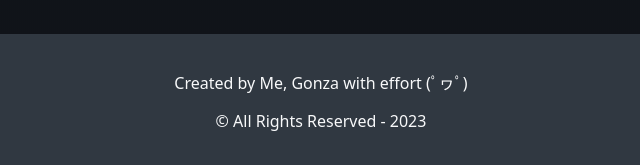
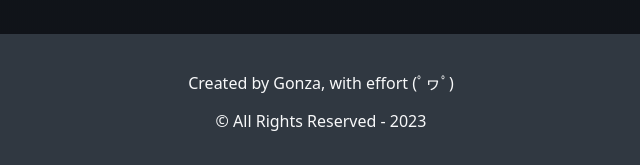
Before and after one commit to Gonzaab020/Personal-Portfolio, a plain HTML site: page index.html in a window 1280 px wide. Shown: the part 2034-2199 px from the top of the page, 319-959 px from the left. Drawn offline with Linux system fonts and the light colour scheme.

Commit message:
Personal Portfolio V6

```diff
--- a/index.html
+++ b/index.html
@@ -128,7 +128,7 @@ Aprobado:Tu elemento #navbar siempre debe estar en la parte superior del viewpor
 
     <!--START OF FOOTER SECTION-->
     <footer id="footer-section">
-        <p>Created by Me, Gonza with effort (ﾟヮﾟ)</p>
+        <p>Created by Gonza, with effort (ﾟヮﾟ)</p>
         <p>© All Rights Reserved - 2023</p>
     </footer>
     <!--END OF FOOTER SECTION-->
```
Also changed, not shown: Proyecto Formulario de Encuesta/encuesta.html (+1 -1 lines).
